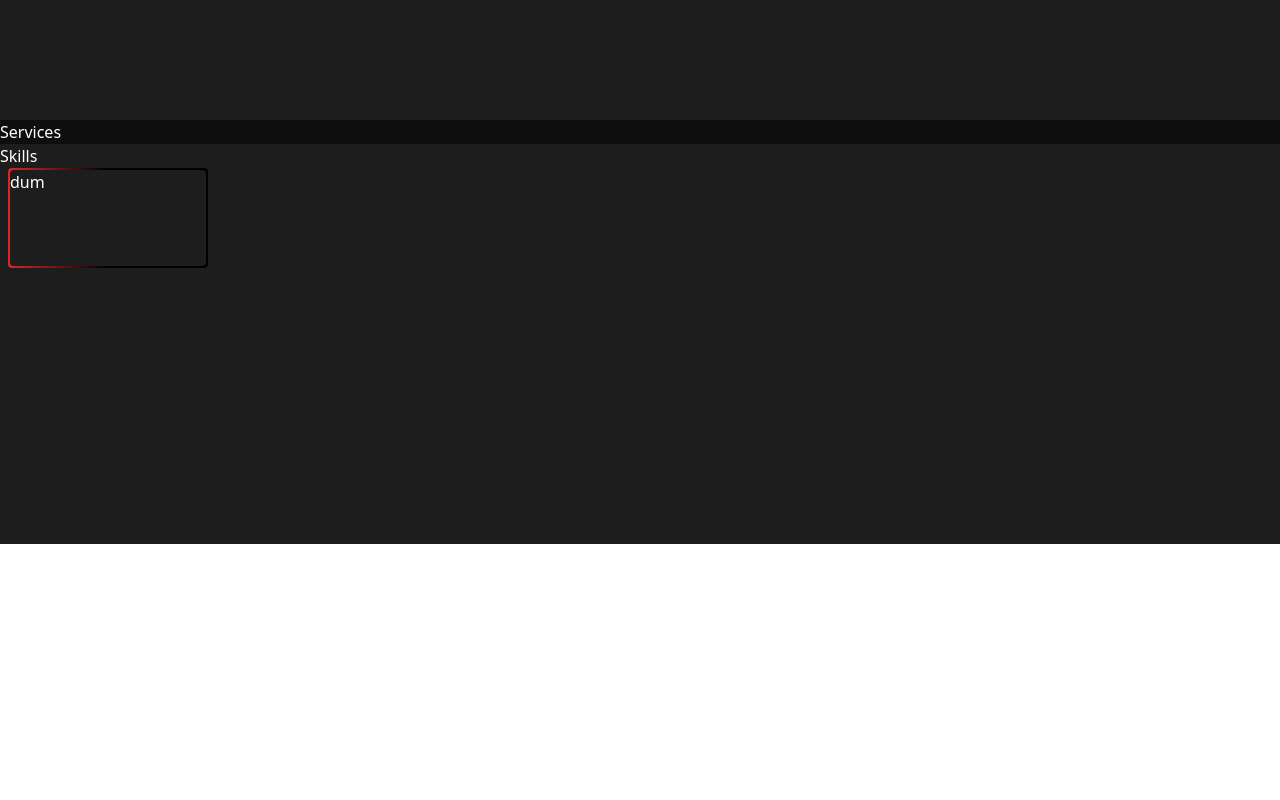
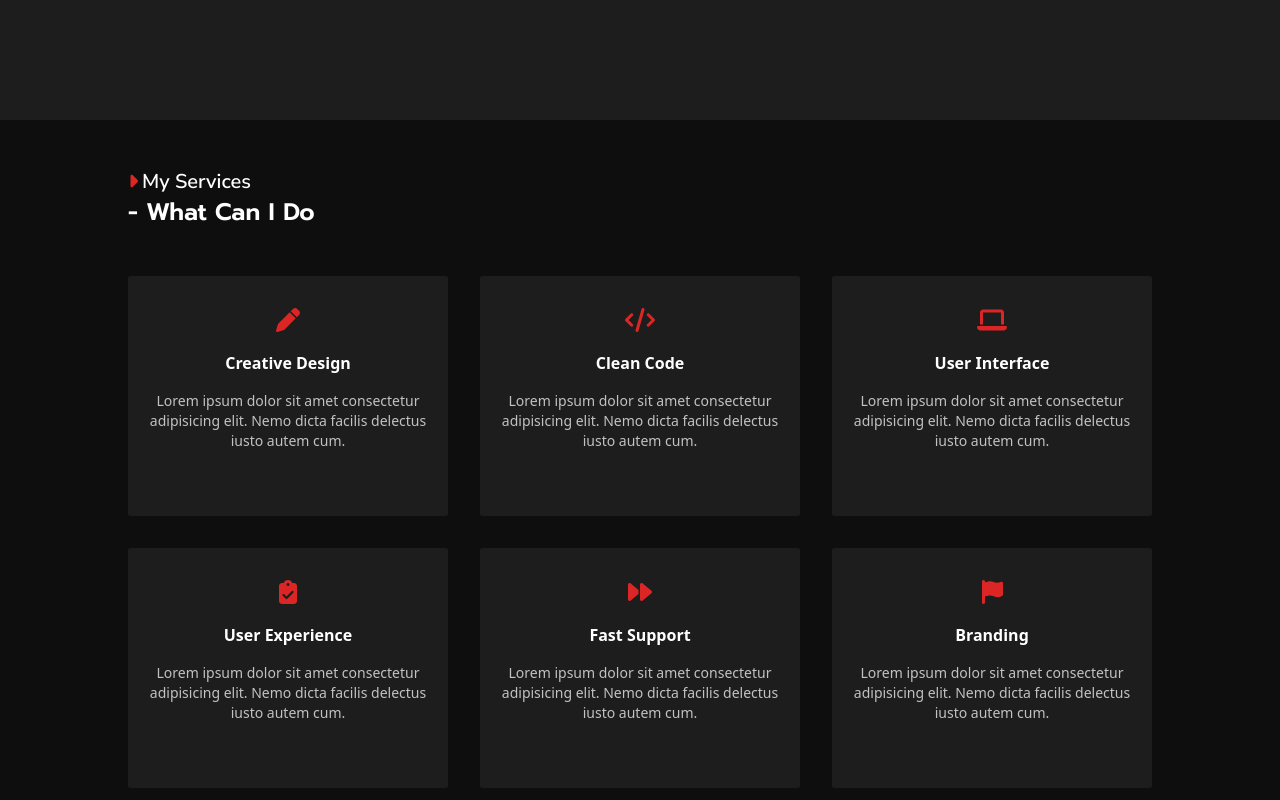
Before and after one commit to ezemmet/my-portfolio, a React (Vite) app: page / in a window 1280 px wide. Shown: the part 1240-2040 px from the top of the page. Before the commit the page ends 1784 px from the top, so only its background shows below. Built offline with nearby package versions, Linux system fonts and the light colour scheme.

Commit message:
Services Done

```diff
--- /dev/null
+++ b/src/components/ServiceCard.jsx
@@ -0,0 +1,14 @@
+import { FontAwesomeIcon } from '@fortawesome/react-fontawesome'
+import React from 'react'
+
+const ServiceCard = ({ icon, heading, paragraph }) => {
+    return (
+        <div className='bg-[#1d1d1d] text-white w-[25vw] h-[30vh] text-center py-4 px-2 rounded-sm hover:translate-y-[-10px] hover:bg-red-500 transition-all ease-in-out duration-150'>
+            <FontAwesomeIcon icon={icon} className='text-red-600 text-2xl mt-4' />
+            <h3 className='font-semibold mt-4'>{heading}</h3>
+            <h3 className='text-sm text-[#c2c2c2] mt-4'>{paragraph}</h3>
+        </div>
+    )
+}
+
+export default ServiceCard
--- a/src/components/Services.jsx
+++ b/src/components/Services.jsx
@@ -1,9 +1,21 @@
+import { faCaretRight, faClipboardCheck, faCode, faFlag, faForward, faLaptop, faPen } from '@fortawesome/free-solid-svg-icons'
+import { FontAwesomeIcon } from '@fortawesome/react-fontawesome'
 import React from 'react'
+import ServiceCard from './ServiceCard'
 
 const Services = () => {
   return (
-    <div className='bg-[#0e0e0e] text-white'>
-      Services
+    <div className='bg-[#0e0e0e] text-white h-[100vh] py-[3rem] px-[8rem]'>
+      <h2 className='font-fontNunito text-xl font-semibold'><FontAwesomeIcon className='text-red-600 mr-1' icon={faCaretRight} />My Services</h2>
+      <h3 className='text-2xl font-semibold font-fontPrompt'>- What Can I Do</h3>
+      <div className='grid md:grid-cols-3 mt-[3rem] gap-[2rem]'>
+        <ServiceCard icon={faPen} heading={'Creative Design'} paragraph={'Lorem ipsum dolor sit amet consectetur adipisicing elit. Nemo dicta facilis delectus iusto autem cum.'} />
+        <ServiceCard icon={faCode} heading={'Clean Code'} paragraph={'Lorem ipsum dolor sit amet consectetur adipisicing elit. Nemo dicta facilis delectus iusto autem cum.'} />
+        <ServiceCard icon={faLaptop} heading={'User Interface'} paragraph={'Lorem ipsum dolor sit amet consectetur adipisicing elit. Nemo dicta facilis delectus iusto autem cum.'} />
+        <ServiceCard icon={faClipboardCheck} heading={'User Experience'} paragraph={'Lorem ipsum dolor sit amet consectetur adipisicing elit. Nemo dicta facilis delectus iusto autem cum.'} />
+        <ServiceCard icon={faForward} heading={'Fast Support'} paragraph={'Lorem ipsum dolor sit amet consectetur adipisicing elit. Nemo dicta facilis delectus iusto autem cum.'} />
+        <ServiceCard icon={faFlag} heading={'Branding'} paragraph={'Lorem ipsum dolor sit amet consectetur adipisicing elit. Nemo dicta facilis delectus iusto autem cum.'} />
+      </div>
     </div>
   )
 }
--- a/src/import.component.js
+++ b/src/import.component.js
@@ -2,6 +2,7 @@ import Header from "./components/Header";
 import HomePage from "./components/HomePage";
 import About from "./components/About";
 import Services from "./components/Services";
+import ServiceCard from "./components/ServiceCard";
 import Skills from "./components/Skills";
 import SkillCard from "./components/SkillCard";
 
@@ -10,6 +11,7 @@ export {
     HomePage,
     About,
     Services,
+    ServiceCard,
     Skills,
     SkillCard
 }
```
